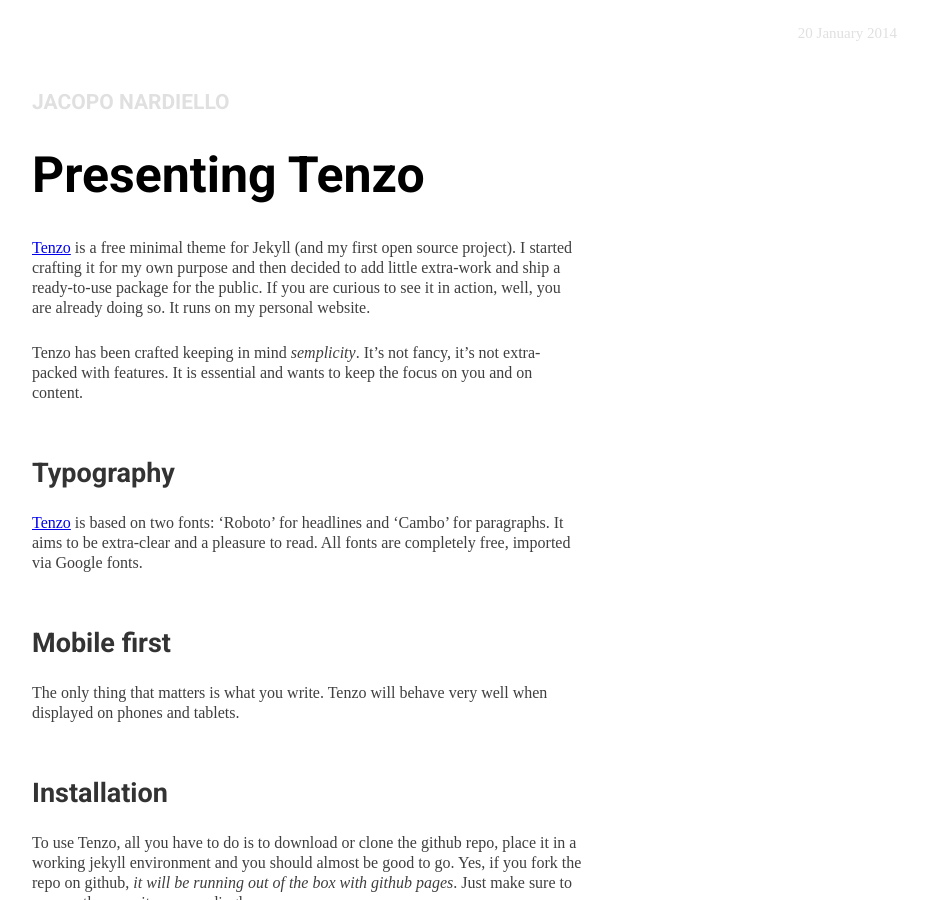
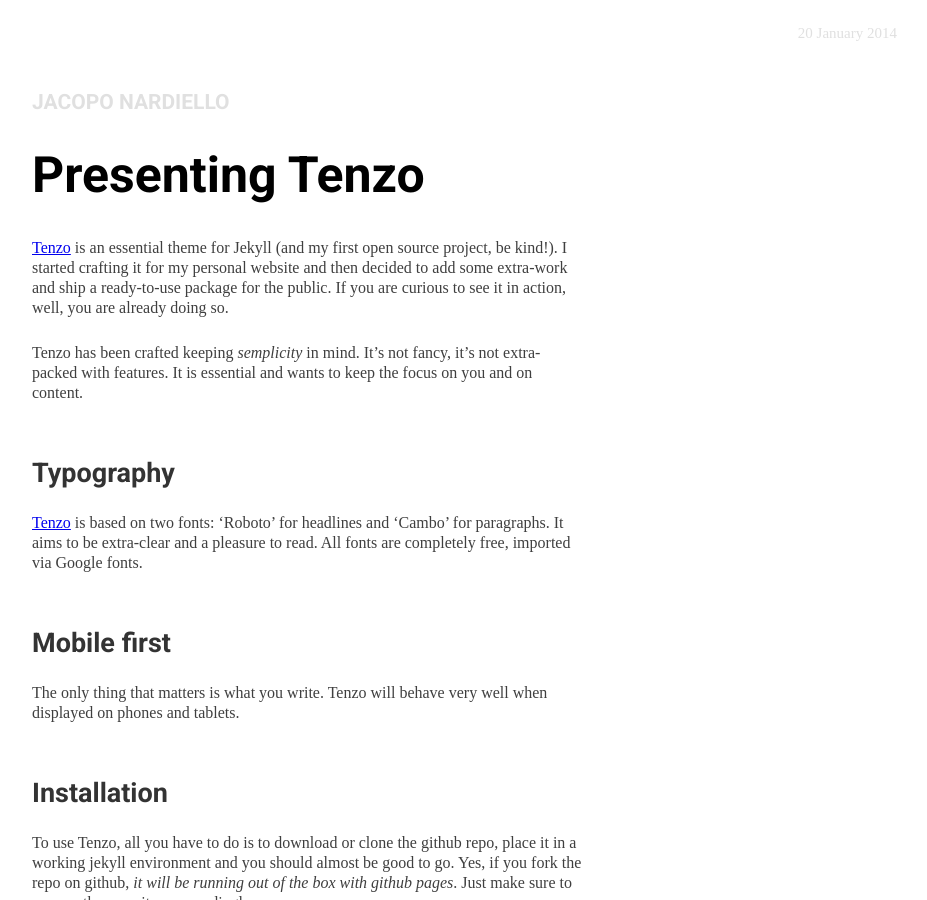
Before and after one commit to jnardiello/jnardiello.github.io, a Jekyll site: the page built from _posts/2014-01-20-presenting-tenzo-for-jekyll.md, in a window 1280 px wide and 900 px high. Shown: the whole window, without its empty margins (333-1260 px from the left). Built offline with Jekyll 4.4.1, drawn with Linux system fonts in a browser that asks for light colours; some web fonts are replaced; Markdown is read by kramdown in place of the engine named in the settings.

Commit message:
Fixed typos

```diff
--- a/_posts/2014-01-20-presenting-tenzo-for-jekyll.md
+++ b/_posts/2014-01-20-presenting-tenzo-for-jekyll.md
@@ -4,9 +4,9 @@
 date:   2014-01-20 15:38:00
 ---
 
-[Tenzo](https://github.com/jnardiello/tenzo) is a free minimal theme for Jekyll (and my first open source project). I started crafting it for my own purpose and then decided to add little extra-work and ship a ready-to-use package for the public. If you are curious to see it in action, well, you are already doing so. It runs on my personal website.
+[Tenzo](https://github.com/jnardiello/tenzo) is an essential theme for Jekyll (and my first open source project, be kind!). I started crafting it for my personal website and then decided to add some extra-work and ship a ready-to-use package for the public. If you are curious to see it in action, well, you are already doing so.
 
-Tenzo has been crafted keeping in mind *semplicity*. It's not fancy, it's not extra-packed with features. It is essential and wants to keep the focus on you and on content.
+Tenzo has been crafted keeping *semplicity* in mind. It's not fancy, it's not extra-packed with features. It is essential and wants to keep the focus on you and on content.
 
 ## Typography
 
```
